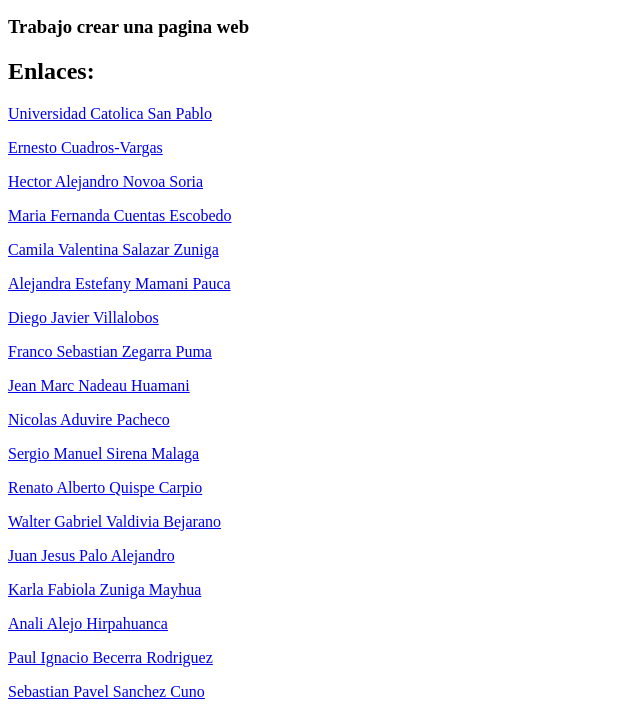
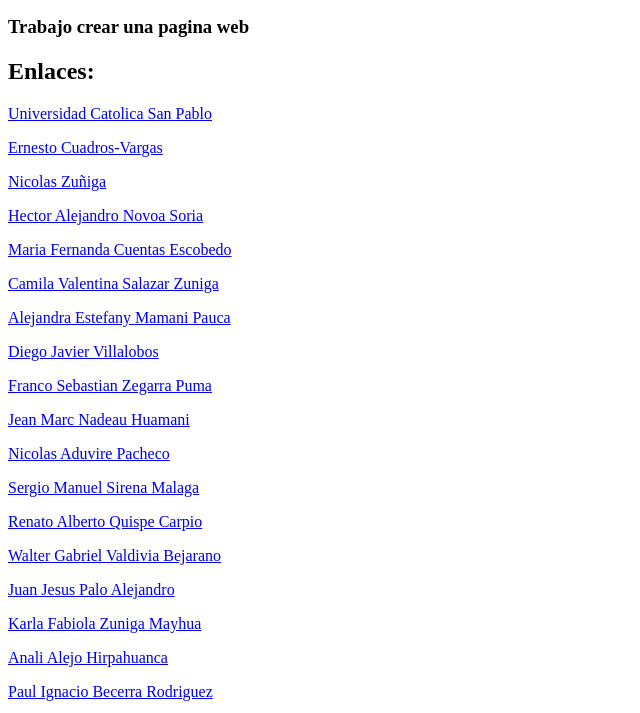
Before and after one commit to luisfabiandiaz/luisfabiandiaz.github.io, a plain HTML site: page index.html in a window 1280 px wide. Shown: the part 87-800 px from the top of the page, without its empty margins (0-640 px from the left). Drawn offline with Linux system fonts and the light colour scheme.

Commit message:
Update index.html

```diff
--- a/index.html
+++ b/index.html
@@ -10,6 +10,8 @@
 <a href="https://cs.ucsp.edu.pe/" target="_blank">Universidad Catolica San Pablo</a>
 <p>
 <a href="https://ecuadros.blogspot.com/" target="_blank">Ernesto Cuadros-Vargas</a>
+<p>
+<a href="https://nikolaszm.github.io/" target="_blank">Nicolas Zuñiga</a>
 <p>
 <a href="https://hector-alejandro-novoa-soria.web.app/" target="_blank">Hector Alejandro Novoa Soria</a>
 <p>
```
